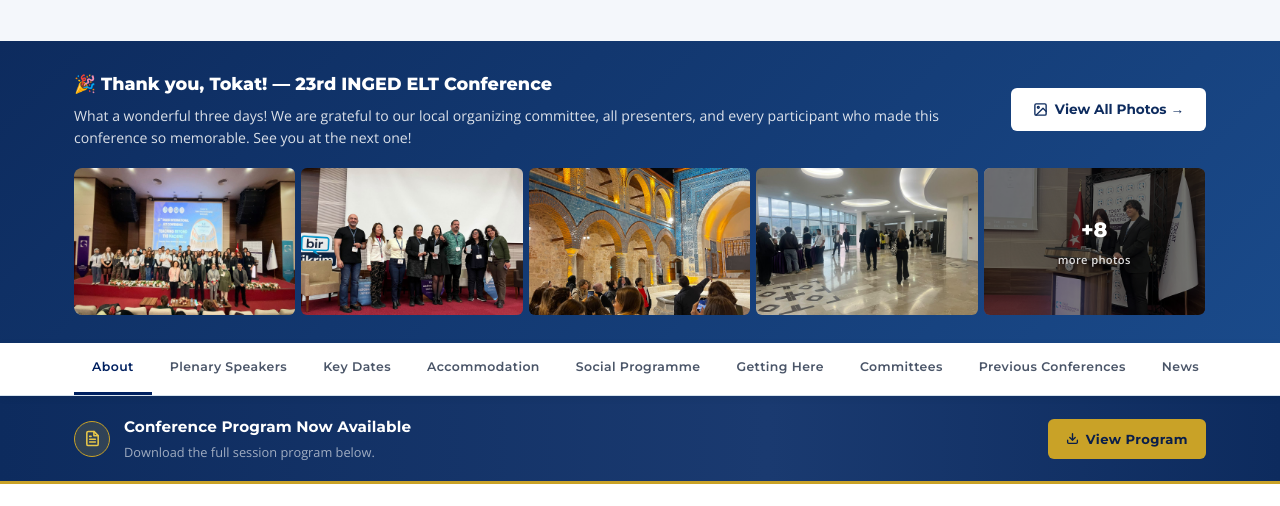
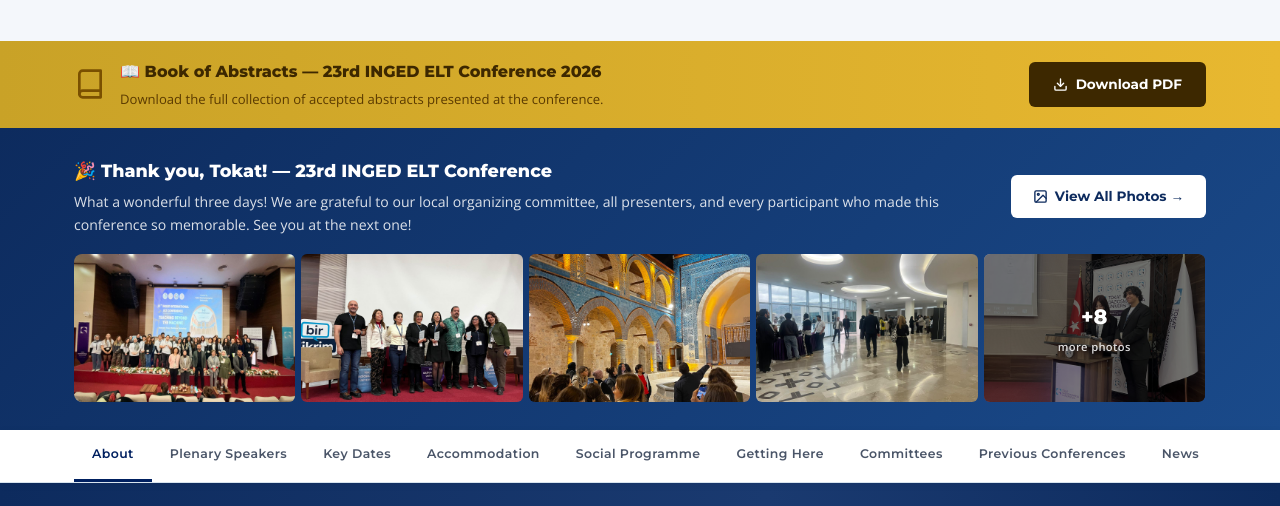
Before and after one commit to ingedturkiye/ingedturkiye.github.io, a plain HTML site: page conference.html in a window 1280 px wide. Shown: the part 594-1100 px from the top of the page. Drawn offline with nearby package versions, Linux system fonts and the light colour scheme.

Commit message:
Add Book of Abstracts strip; link to existing book_of_abstracts/2026.pdf
Co-Authored-By: Claude Sonnet 4.6 <noreply@anthropic.com>

```diff
--- a/conference.html
+++ b/conference.html
@@ -52,6 +52,24 @@
           <div class="stat-lbl">Duration</div>
         </div>
       </div>
+    </div>
+  </section>
+
+  <!-- BOOK OF ABSTRACTS STRIP -->
+  <section style="background:linear-gradient(90deg,#c9a227 0%,#e8b830 100%);padding:18px 0;">
+    <div class="container" style="display:flex;flex-wrap:wrap;align-items:center;gap:16px;justify-content:space-between;">
+      <div style="display:flex;align-items:center;gap:14px;">
+        <svg width="32" height="32" viewBox="0 0 24 24" fill="none" stroke="#7a5000" stroke-width="2" stroke-linecap="round" stroke-linejoin="round" style="flex-shrink:0;"><path d="M4 19.5A2.5 2.5 0 0 1 6.5 17H20"/><path d="M6.5 2H20v20H6.5A2.5 2.5 0 0 1 4 19.5v-15A2.5 2.5 0 0 1 6.5 2z"/></svg>
+        <div>
+          <div style="font-family:'Montserrat',sans-serif;font-weight:800;font-size:1rem;color:#3d2800;">📖 Book of Abstracts — 23rd INGED ELT Conference 2026</div>
+          <div style="font-size:.82rem;color:#5a3a00;margin-top:2px;">Download the full collection of accepted abstracts presented at the conference.</div>
+        </div>
+      </div>
+      <a href="book_of_abstracts/2026.pdf" target="_blank" rel="noopener"
+         style="flex-shrink:0;display:inline-flex;align-items:center;gap:8px;padding:11px 24px;background:#3d2800;color:#fff;font-family:'Montserrat',sans-serif;font-weight:700;font-size:.85rem;border-radius:var(--radius-md);text-decoration:none;white-space:nowrap;">
+        <svg width="15" height="15" viewBox="0 0 24 24" fill="none" stroke="currentColor" stroke-width="2.2" stroke-linecap="round" stroke-linejoin="round"><path d="M21 15v4a2 2 0 0 1-2 2H5a2 2 0 0 1-2-2v-4"/><polyline points="7 10 12 15 17 10"/><line x1="12" y1="15" x2="12" y2="3"/></svg>
+        Download PDF
+      </a>
     </div>
   </section>
 
```
